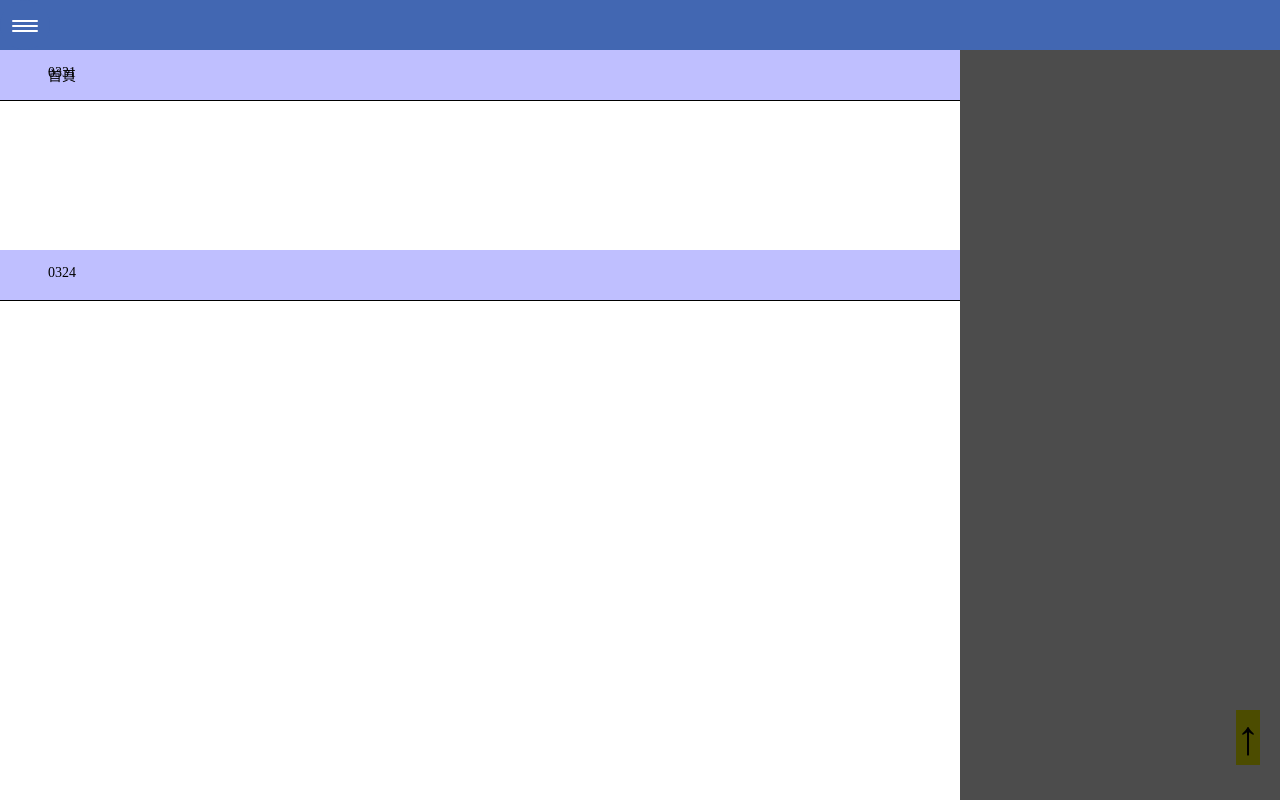
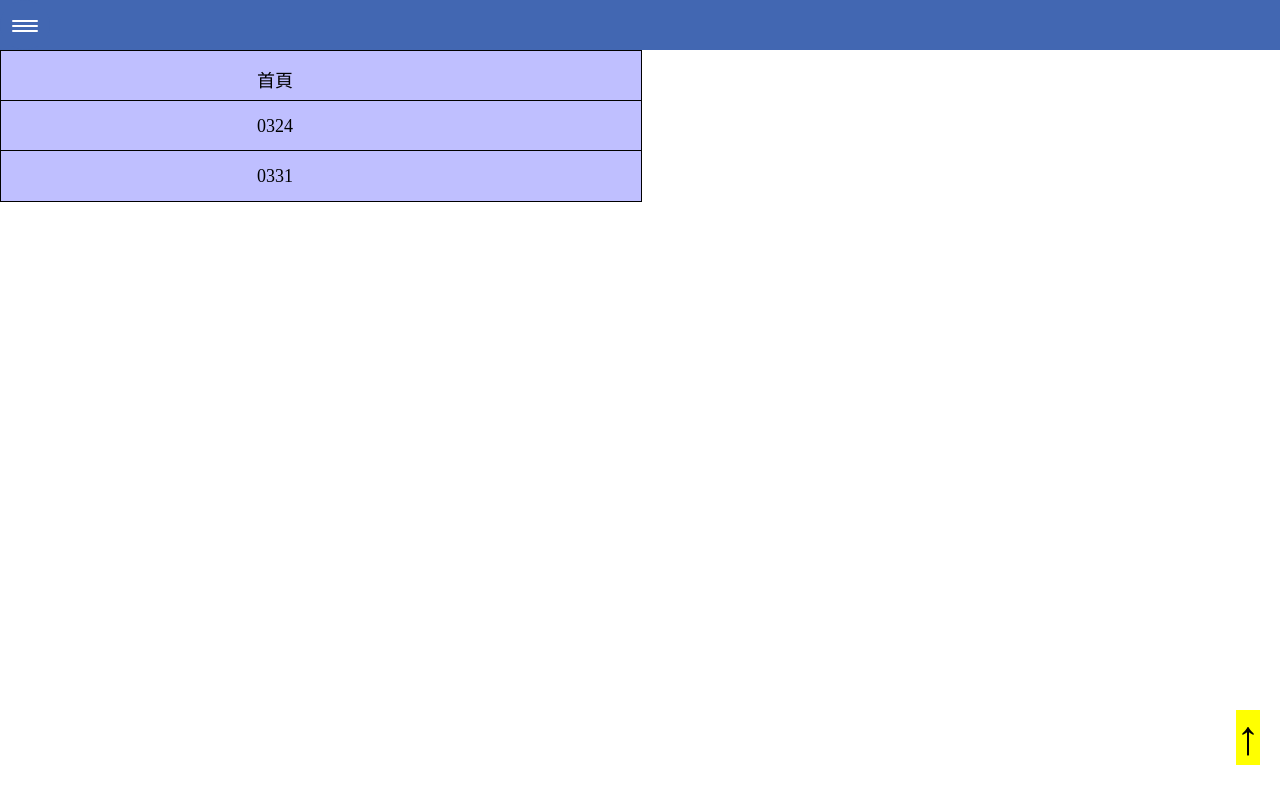
Before and after one commit to 10543218/ACL, a plain HTML site: page index.html in a window 1280 px wide. Both pictures are taken after a click on the element 25 px from the left and 25 px from the top of the page. Shown: the top 800 px of the page. Drawn offline with Linux system fonts and the light colour scheme.

Commit message:
Update index.css

```diff
--- a/index.css
+++ b/index.css
@@ -136,26 +136,26 @@ button{
 	/* visibility: visible; */
 }
 
-.bgMask{
+/* .bgMask{ */
 	/* 位置 */
-	position: absolute;
-	top: calc(var(--navHeight) * 1px);
-	left: calc(100% - var(--bgMaskRightWidth));
+	/* position: absolute; */
+	/* top: calc(var(--navHeight) * 1px); */
+	/* left: calc(100% - var(--bgMaskRightWidth)); */
 	/* 大小 */
-	height: calc(1250%);
-	width: calc(var(--bgMaskRightWidth));
+	/* height: calc(1250%); */
+	/* width: calc(var(--bgMaskRightWidth)); */
 	/* 顏色 */
-	background-color: black;
-	opacity: 0.7;
-}
+	/* background-color: black; */
+	/* opacity: 0.7; */
+/* } */
 
 .fixed-left{
 	/* 位置 */
 	position: absolute;
 	top: calc(var(--navHeight) * 1px);
 	/* 大小 */
-	width: calc(100% - (var(--bgMaskRightWidth)));
-	height: calc(1250%);
+	width: 50%;
+	height: 100px;
 	/* 顏色 */
 	background-color: white;
 	opacity: 1;
@@ -183,11 +183,11 @@ button{
 	/* 顏色 */
 	color: black;
 	/* 文字 */
-	font-size: 14px;
+	font-size: 18px;
 	/* 位置 */
 	position: relative;
 	top: 30%;
-	left: 5%;
+	left: 40%;
 }
 
 .LeftRectangleSameAttributes{
@@ -198,6 +198,9 @@ button{
 	background-color: #bfbfff;
 	/* 外觀 */
 	border-bottom: 1px solid black;
+	border-left: 1px solid black;
+	border-right: 1px solid black;
+	border-top: 1px solid black;
 }
 
 .LeftRectangleSameAttributes:hover{
@@ -216,6 +219,12 @@ button{
 	/* 位置 */
 	position: absolute;
 	top: calc((var(--menuItemsHeight)*1) * 1px);
+}
+
+.leftThreeRectangle{
+	/* 位置 */
+	position: absolute;
+	top: calc((var(--menuItemsHeight)*2) * 1px);
 }
 
 
@@ -248,7 +257,38 @@ button{
 	--lineWidth: 26;
 	--lineTop: 20;
 	/* 遮罩背景 */
-	--bgMaskRightWidth: 25%;
-	--menuItemsHeight: 200;
+	--menuItemsHeight: 50;
 	/* calc(var(--lineLeft) * 1px); */
 }
+
+
+
+
+
+/* index.html開始 */
+.clickToLearn{
+	display: flex;
+	flex-direction: row;
+	flex-wrap: wrap;
+	/* justify-content: space-around; */
+	justify-content: start;
+}
+
+.see0xxx{
+	width: 44%;
+	height: 96px;
+	margin-left: 4%;
+	margin-top: 20px;
+	border: 0px;
+	text-align: center;
+	font-size: 16px;
+	color: black;
+}
+
+@media(min-width: 400px){
+    .see0xxx{
+		width: 20%;
+	}
+}
+
+/* @media only screen and (max-device-width: 480px) */
```
